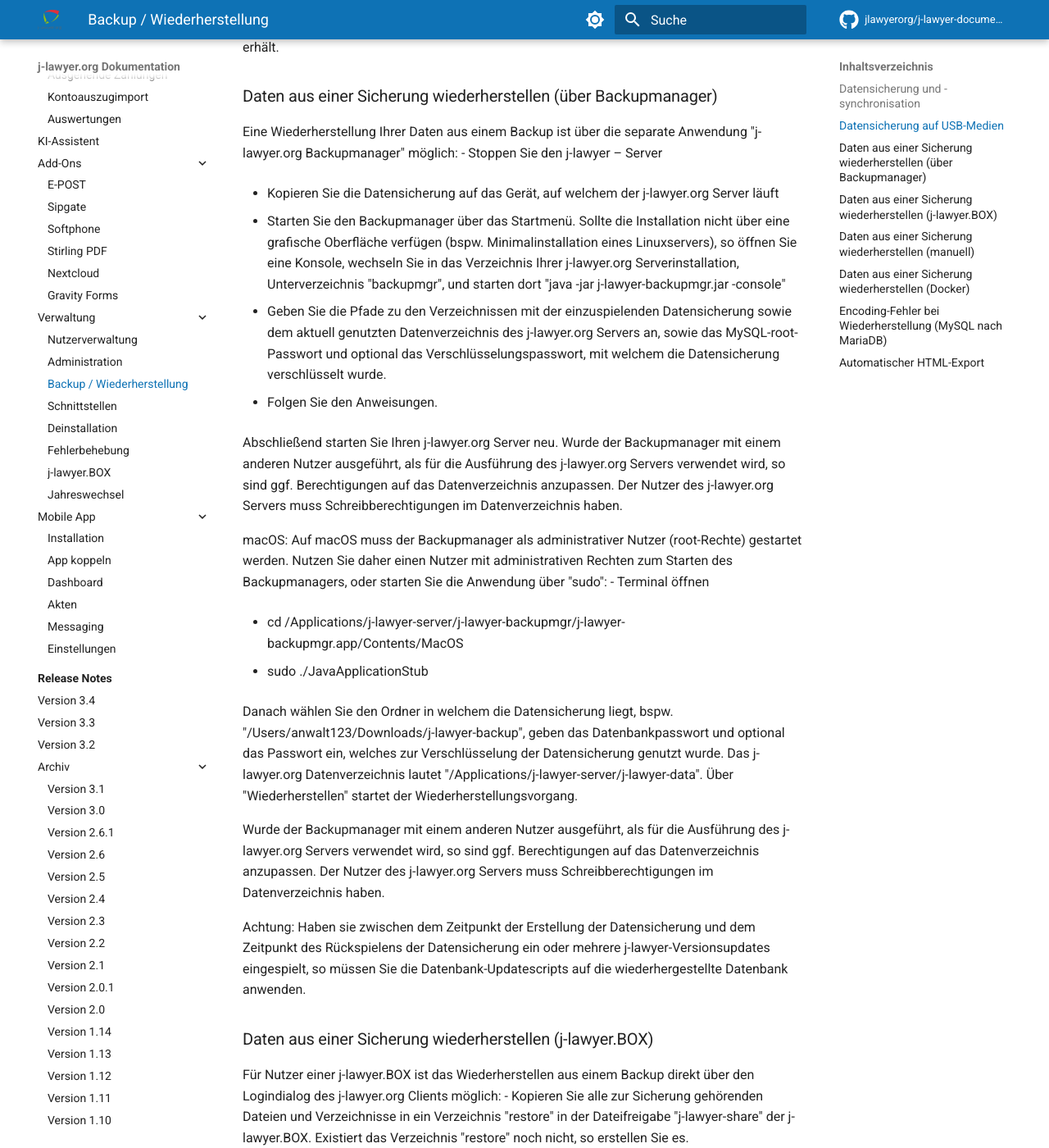
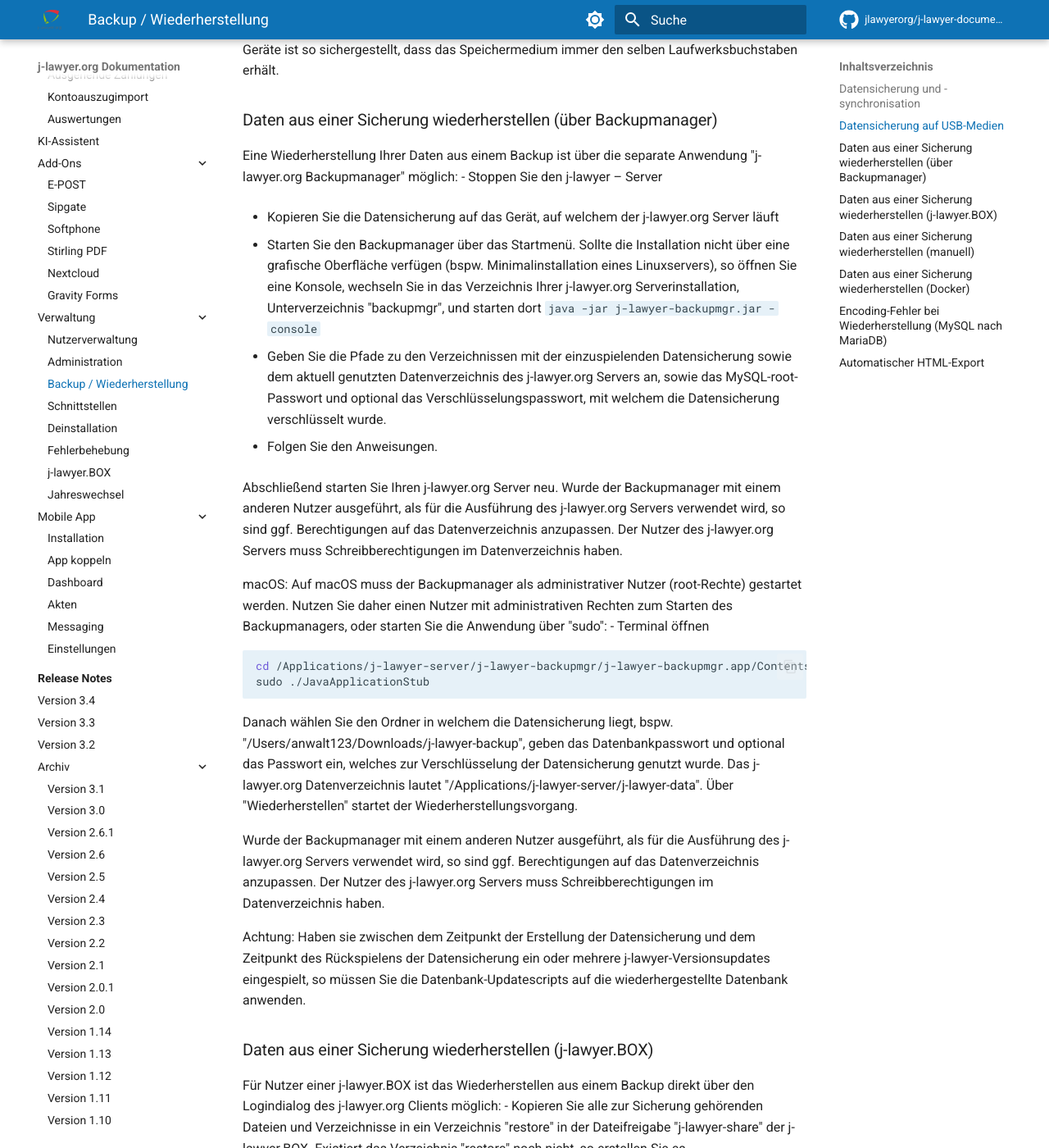
Before and after one commit to jlawyerorg/j-lawyer-documentation, an MkDocs documentation site: the page built from docs/benutzerhandbuch/backup.md, in a window 1280 px wide and 1400 px high, scrolled down 3741 px. Shown: the whole window at 82% size. Built offline with MkDocs 1.6.1 and Material for MkDocs 9.7.7, drawn with Linux system fonts in a browser that asks for light colours; comment, search, counter and statistics services are not loaded; some of the changed text lies outside the part shown.

Commit message:
fixed formatting issues in backup.md

````diff
--- a/docs/benutzerhandbuch/backup.md
+++ b/docs/benutzerhandbuch/backup.md
@@ -38,11 +38,15 @@
 
 Soll mit dem Nutzer „anwalt" per SSH zum Gerät mit IP 192.168.178.10 verbunden werden und in dessen Ordner „/home/anwalt/datensicherung" synchronisiert werden, so kann der Zugang vorab wie folgt geprüft werden: im Terminal
 
+```bash
 ssh anwalt@192.168.178.10
+```
 
 (Passwort eingeben)
 
+```bash
 cd /home/anwalt/datensicherung
+```
 
 Sind die Verbindung und der Verzeichniswechsel ohne Fehlermeldung möglich, so werden die Daten wie wie folgt im j-lawyer.org Client eingetragen:
 
@@ -78,7 +82,7 @@
 
 - Kopieren Sie die Datensicherung auf das Gerät, auf welchem der j-lawyer.org Server läuft
 
-- Starten Sie den Backupmanager über das Startmenü. Sollte die Installation nicht über eine grafische Oberfläche verfügen (bspw. Minimalinstallation eines Linuxservers), so öffnen Sie eine Konsole, wechseln Sie in das Verzeichnis Ihrer j-lawyer.org Serverinstallation, Unterverzeichnis "backupmgr", und starten dort "java -jar j-lawyer-backupmgr.jar -console"
+- Starten Sie den Backupmanager über das Startmenü. Sollte die Installation nicht über eine grafische Oberfläche verfügen (bspw. Minimalinstallation eines Linuxservers), so öffnen Sie eine Konsole, wechseln Sie in das Verzeichnis Ihrer j-lawyer.org Serverinstallation, Unterverzeichnis "backupmgr", und starten dort `java -jar j-lawyer-backupmgr.jar -console`
 
 - Geben Sie die Pfade zu den Verzeichnissen mit der einzuspielenden Datensicherung sowie dem aktuell genutzten Datenverzeichnis des j-lawyer.org Servers an, sowie das MySQL-root-Passwort und optional das Verschlüsselungspasswort, mit welchem die Datensicherung verschlüsselt wurde.
 
@@ -89,9 +93,10 @@
 macOS: Auf macOS muss der Backupmanager als administrativer Nutzer (root-Rechte) gestartet werden. Nutzen Sie daher einen Nutzer mit administrativen Rechten zum Starten des Backupmanagers, oder starten Sie die Anwendung über "sudo":
 - Terminal öffnen
 
-- cd /Applications/j-lawyer-server/j-lawyer-backupmgr/j-lawyer-backupmgr.app/Contents/MacOS
-
-- sudo ./JavaApplicationStub
+```bash
+cd /Applications/j-lawyer-server/j-lawyer-backupmgr/j-lawyer-backupmgr.app/Contents/MacOS
+sudo ./JavaApplicationStub
+```
 
 Danach wählen Sie den Ordner in welchem die Datensicherung liegt, bspw. "/Users/anwalt123/Downloads/j-lawyer-backup", geben das Datenbankpasswort und optional das Passwort ein, welches zur Verschlüsselung der Datensicherung genutzt wurde. Das j-lawyer.org Datenverzeichnis lautet "/Applications/j-lawyer-server/j-lawyer-data". Über "Wiederherstellen" startet der Wiederherstellungsvorgang.
 
@@ -123,28 +128,29 @@
 
 Unter Linux nutzen Sie Ihr favorisiertes Packprogramm ihres Window Managers oder nutzen das Terminal:
 
+```bash
 unzip <Dateiname>
+```
 
 Unter Windows kann ich das kostenlose Programm 7zip empfehlen.
 - Datenbank einspielen
 
 Öffnen Sie eine Eingabeaufforderung / Terminal und wechseln Sie in das Verzeichnis, in welches Sie die ZIP-Datei entpackt haben. Von dort starten Sie den MySQL-Kommandozeilen-Client
 
+```bash
 mysql -u root -p
+```
 
 Geben Sie das Passwort des „root"-Nutzers Ihrer MySQL-Installation ein, wenn Sie danach gefragt werden. Anschließend wird über die folgenden Befehle zuerst eine evtl. bestehende j-lawyer – Datenbank entfernt und dann aus dem Backup wiederhergestellt:
 
+```sql
 drop database if exists jlawyerdb;
-
 create database jlawyerdb;
-
 use jlawyerdb;
-
 source jlawyerdb-dump.sql;
-
 commit;
-
 quit;
+```
 
 Abschließend kopieren Sie alle aus der ZIP-Datei entpackten Verzeichnisse in das „j-lawyer-data"-Verzeichnis Ihrer j-lawyer – Serverinstallation und starten Sie Ihren Server.
 
````
